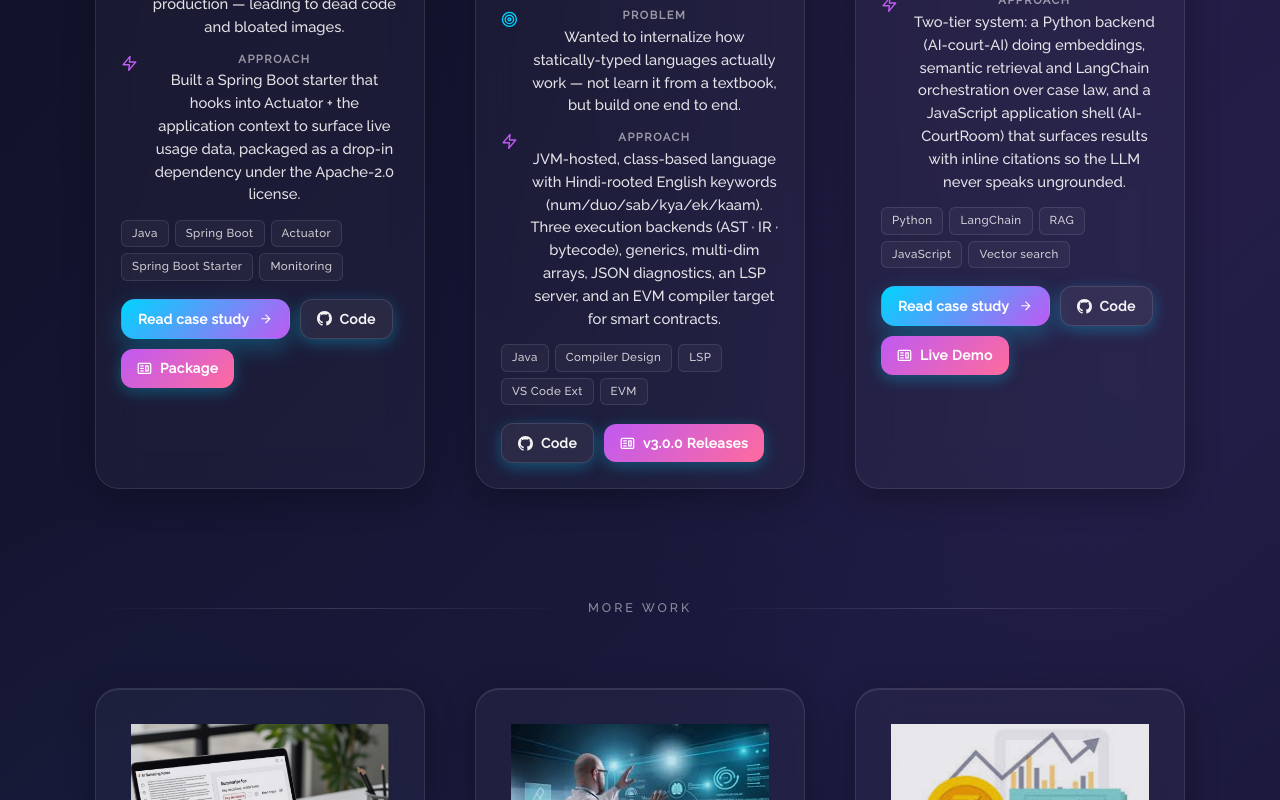
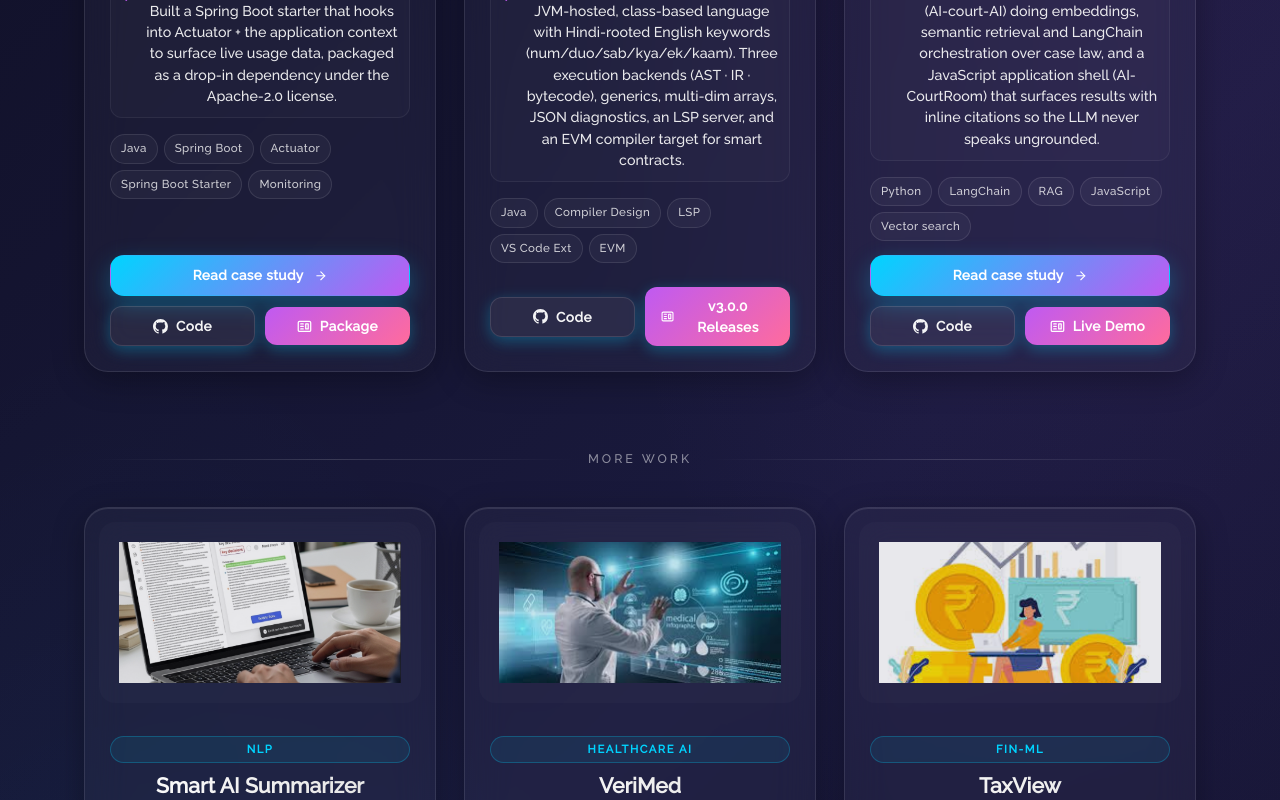
Before and after one commit to dhruv-15-03/Portfolio, a React (Create React App) app: page /project in a window 1280 px wide. Shown: the part 1120-1920 px from the top of the page. Built offline with nearby package versions, Linux system fonts and the light colour scheme; no server answers.

Commit message:
fix(deploy): legacy-peer-deps for Vercel + wire ML playlist link

```diff
--- a/src/components/Projects/Projects.js
+++ b/src/components/Projects/Projects.js
@@ -85,7 +85,7 @@ function Projects() {
           {/* boot-usage — the OSS card. Uses the no-thumbnail fallback because
               published libraries don't have a "screenshot" — the proof is the
               GitHub repo, the Apache-2.0 license, and the topic tags. */}
-          <Col md={4} className="project-card">
+          <Col lg={4} md={6} className="project-card">
             <ProjectCard
               imgPath={null}
               isBlog={false}
@@ -103,7 +103,7 @@ function Projects() {
           </Col>
 
           {/* DhrLang — the systems-engineer signal. */}
-          <Col md={4} className="project-card">
+          <Col lg={4} md={6} className="project-card">
             <ProjectCard
               imgPath={dhrLang}
               isBlog={false}
@@ -121,7 +121,7 @@ function Projects() {
 
           {/* AI-Court — the AI/full-stack signal. Two real repos behind it:
               AI-CourtRoom (JS app shell) + AI-court-AI (Python ML/RAG core). */}
-          <Col md={4} className="project-card">
+          <Col lg={4} md={6} className="project-card">
             <ProjectCard
               imgPath={court}
               isBlog={false}
@@ -145,7 +145,7 @@ function Projects() {
         </div>
 
         <Row style={{ justifyContent: "center", paddingBottom: "10px" }}>
-          <Col md={4} className="project-card">
+          <Col lg={4} md={6} className="project-card">
             <ProjectCard
               imgPath={aisum}
               isBlog={false}
@@ -160,7 +160,7 @@ function Projects() {
             />
           </Col>
 
-          <Col md={4} className="project-card">
+          <Col lg={4} md={6} className="project-card">
             <ProjectCard
               imgPath={verimed}
               isBlog={false}
@@ -175,7 +175,7 @@ function Projects() {
             />
           </Col>
 
-          <Col md={4} className="project-card">
+          <Col lg={4} md={6} className="project-card">
             <ProjectCard
               imgPath={tax}
               isBlog={false}
@@ -190,7 +190,7 @@ function Projects() {
             />
           </Col>
 
-          <Col md={4} className="project-card">
+          <Col lg={4} md={6} className="project-card">
             <ProjectCard
               imgPath={secure}
               isBlog={false}
@@ -205,7 +205,7 @@ function Projects() {
             />
           </Col>
 
-          <Col md={4} className="project-card">
+          <Col lg={4} md={6} className="project-card">
             <ProjectCard
               imgPath={thoughts}
               isBlog={false}
--- a/src/style.css
+++ b/src/style.css
@@ -1890,32 +1890,36 @@ button:focus {
   margin: 0 0 14px 0;
   display: flex;
   flex-direction: column;
-  gap: 12px;
+  gap: 10px;
 }
 .project-story li {
   display: flex;
-  gap: 12px;
+  gap: 10px;
   align-items: flex-start;
+  padding: 10px 10px 10px 8px;
+  border-radius: 12px;
+  background: rgba(255, 255, 255, 0.025);
+  border: 1px solid rgba(255, 255, 255, 0.06);
 }
 .project-story .story-icon {
   flex-shrink: 0;
   margin-top: 4px;
-  font-size: 1.05em;
+  font-size: 0.98em;
 }
 .project-story .story-label {
   display: block;
-  font-size: 0.7em;
+  font-size: 0.66em;
   font-weight: 700;
-  letter-spacing: 1.5px;
+  letter-spacing: 1.3px;
   text-transform: uppercase;
-  color: rgba(255, 255, 255, 0.55);
-  margin-bottom: 2px;
+  color: rgba(255, 255, 255, 0.62);
+  margin-bottom: 3px;
 }
 .project-story .story-text {
   display: block;
-  color: rgba(255, 255, 255, 0.88);
-  line-height: 1.55;
-  font-size: 0.92em;
+  color: rgba(255, 255, 255, 0.9);
+  line-height: 1.5;
+  font-size: 0.89em;
 }
 .icon-blue   { color: var(--neon-blue); }
 .icon-purple { color: var(--neon-purple); }
@@ -2814,17 +2818,22 @@ body {
   /* Existing card style stays — we add the overlay machinery on top. */
   overflow: hidden;
   height: 100%;
+  display: flex;
+  flex-direction: column;
 }
 .project-thumb {
   position: relative;
   overflow: hidden;
   border-radius: 16px;
-  margin: 15px;
+  margin: 14px 14px 8px;
+  aspect-ratio: 16 / 9;
+  background: rgba(255, 255, 255, 0.02);
 }
 .project-thumb-img {
   display: block;
   width: 100%;
-  height: auto;
+  height: 100%;
+  object-fit: cover;
   border-radius: 16px;
   transition: transform 0.7s cubic-bezier(0.22, 1, 0.36, 1);
   will-change: transform;
@@ -2888,11 +2897,16 @@ body {
 }
 
 /* Card body / actions normalized */
-.project-card-body { padding: 20px 25px 25px; }
+.project-card-body {
+  padding: 18px 20px 20px;
+  display: flex;
+  flex-direction: column;
+  flex: 1;
+}
 .project-card-title {
-  font-size: 1.4em !important;
+  font-size: 1.32em !important;
   font-weight: 700 !important;
-  margin-bottom: 12px !important;
+  margin-bottom: 10px !important;
   background: linear-gradient(135deg, #fff, #e0e0e0);
   -webkit-background-clip: text;
   -webkit-text-fill-color: transparent;
@@ -2909,8 +2923,16 @@ body {
   display: flex;
   gap: 10px;
   flex-wrap: wrap;
-  margin-top: 18px;
+  margin-top: auto;
+  padding-top: 14px;
   align-items: center;
+}
+.project-card-actions > * {
+  flex: 1 1 calc(50% - 5px);
+  justify-content: center;
+}
+.project-card-actions > :only-child {
+  flex-basis: 100%;
 }
 .cta--card { padding: 9px 16px !important; font-size: 0.85em !important; }
 .card-btn {
@@ -2935,6 +2957,66 @@ body {
 .card-btn--demo {
   background: linear-gradient(135deg, #bf5af2, #ff6b9d) !important;
   color: #fff !important;
+}
+
+/* Projects layout tune-up: reduce column padding and improve readability. */
+.project-card {
+  padding-top: 18px !important;
+  padding-bottom: 18px !important;
+  padding-left: 14px !important;
+  padding-right: 14px !important;
+}
+
+.project-story {
+  gap: 10px;
+  margin: 0 0 12px 0;
+}
+
+.project-story .story-text {
+  font-size: 0.89em;
+  line-height: 1.5;
+}
+
+.project-tag {
+  border-radius: 999px;
+  padding: 5px 10px;
+}
+
+.project-thumb-fallback {
+  height: 100%;
+  border-radius: 16px;
+}
+
+@media (max-width: 1199px) {
+  .project-card {
+    padding-left: 10px !important;
+    padding-right: 10px !important;
+  }
+}
+
+@media (max-width: 991px) {
+  .project-card-body {
+    padding: 16px 16px 18px;
+  }
+}
+
+@media (max-width: 767px) {
+  .project-thumb {
+    margin: 12px 12px 6px;
+  }
+
+  .project-card-title {
+    font-size: 1.2em !important;
+  }
+
+  .project-story .story-text {
+    font-size: 0.87em;
+    line-height: 1.45;
+  }
+
+  .project-card-actions > * {
+    flex-basis: 100%;
+  }
 }
 
 /* 3) DhrLang Live Playground ------------------------------- */
```
